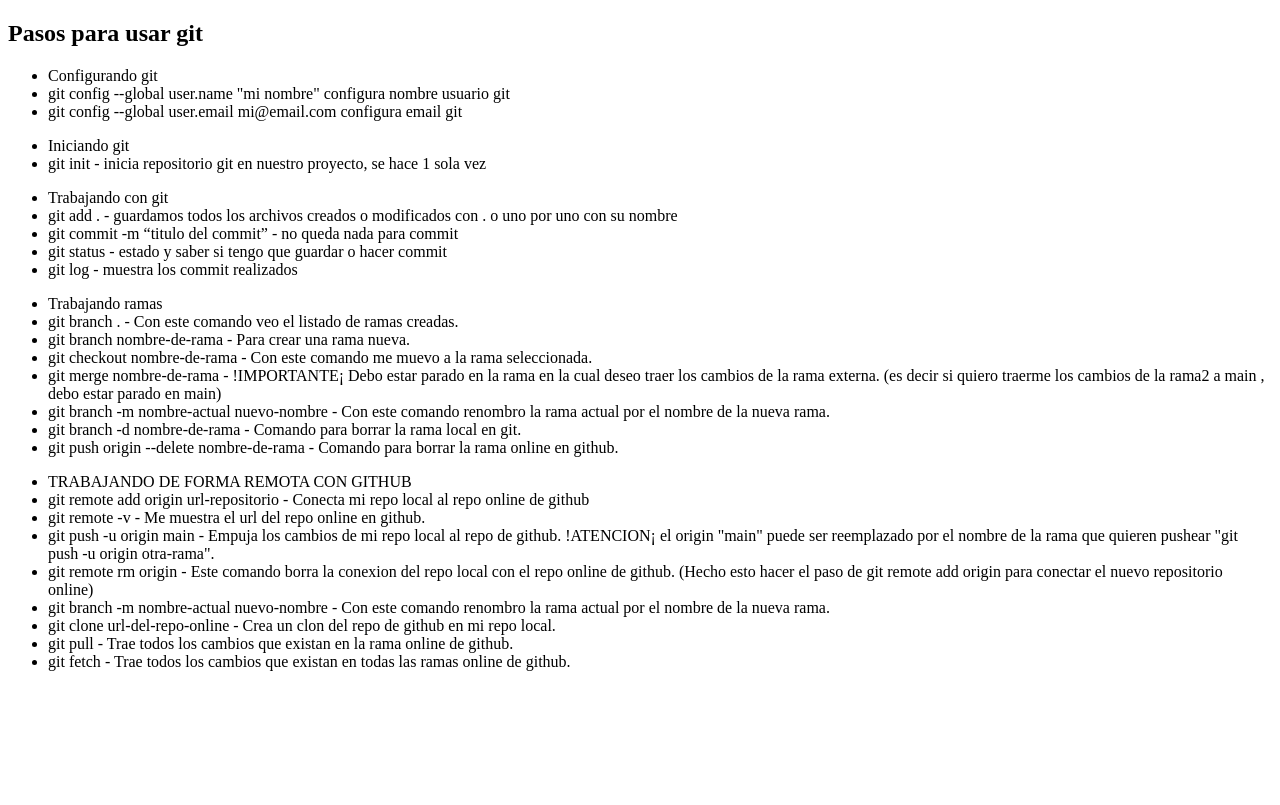
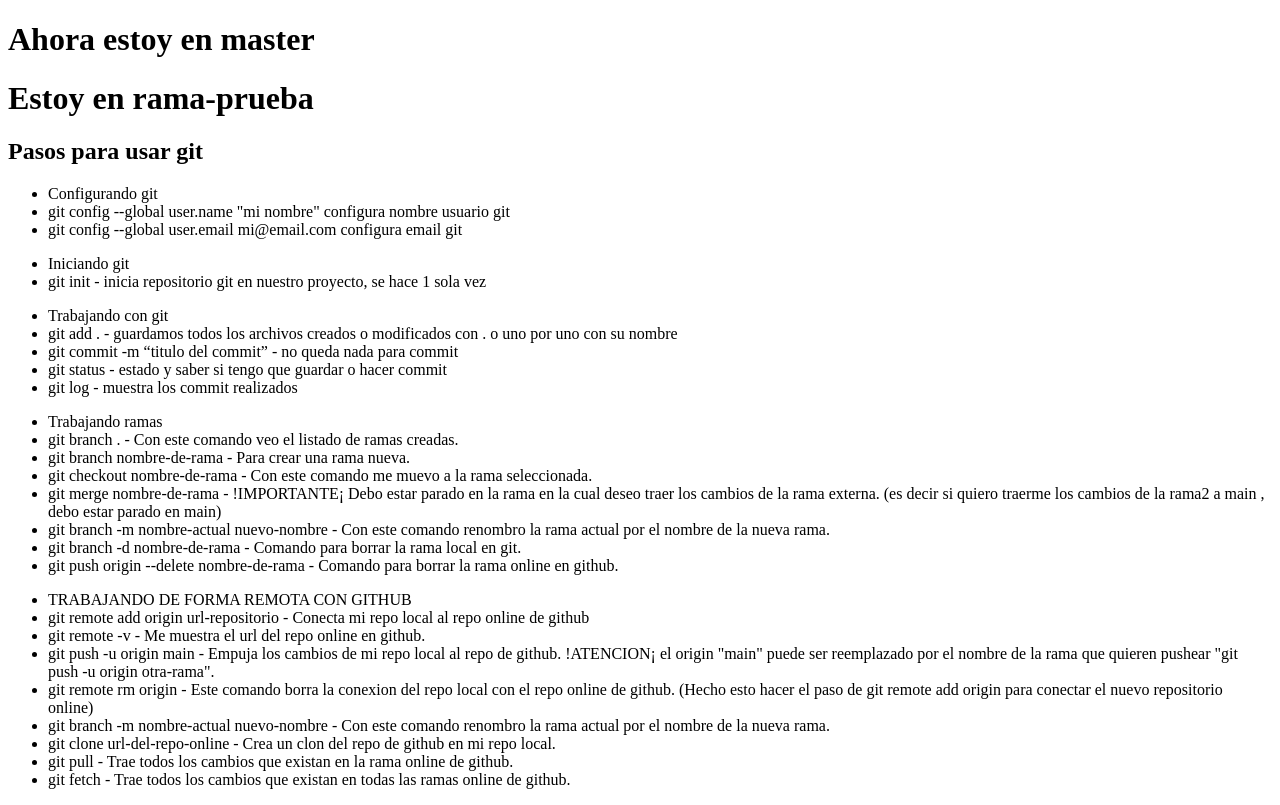
Before and after one commit to Agabaldon80/Prueba01, a plain HTML site: page index.html in a window 1280 px wide. Drawn offline with Linux system fonts and the light colour scheme.

Commit message:
agregue h1 en master

```diff
--- a/index.html
+++ b/index.html
@@ -7,7 +7,8 @@
     <title>Clase git</title>
 </head>
 <body>
-
+    <h1> Ahora estoy en master</h1>
+    <h1> Estoy en rama-prueba </h1>
     <section>
         <h1> Pasos para usar git </h1>
         <ul>
```
